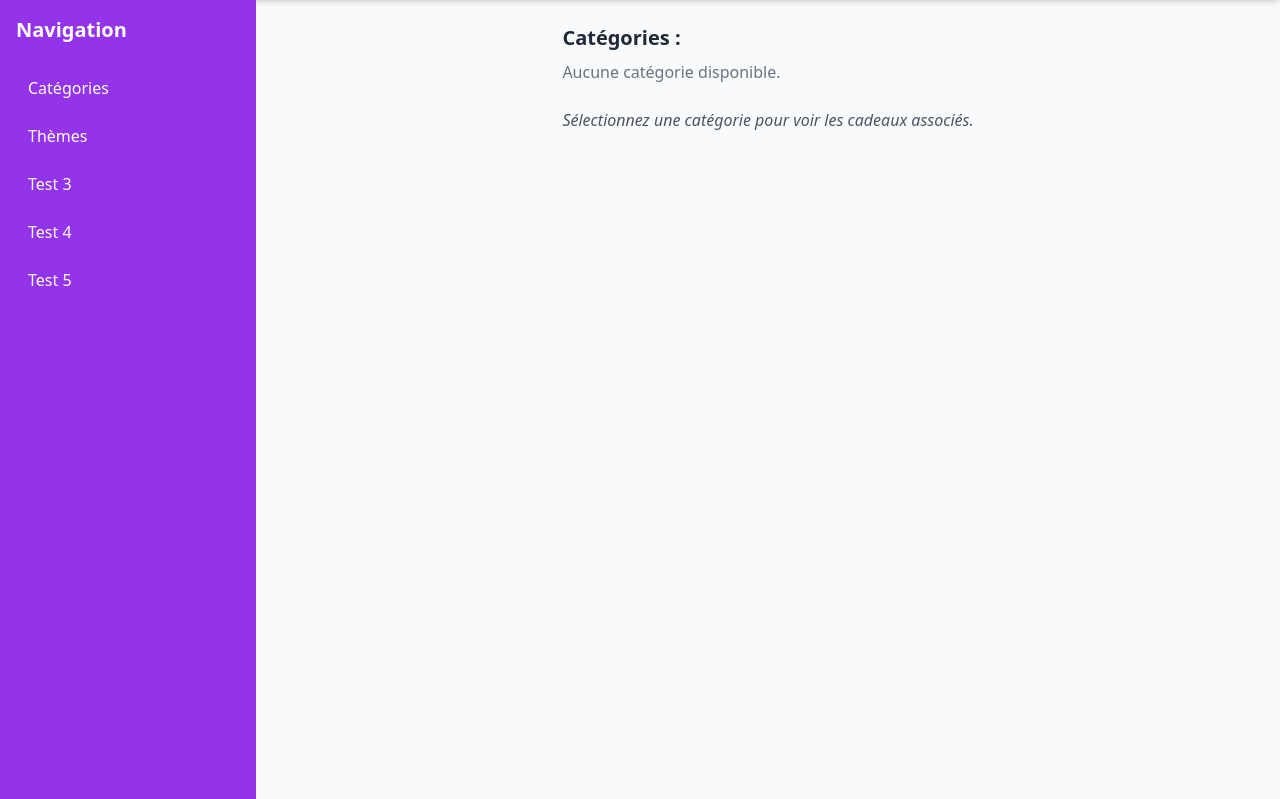
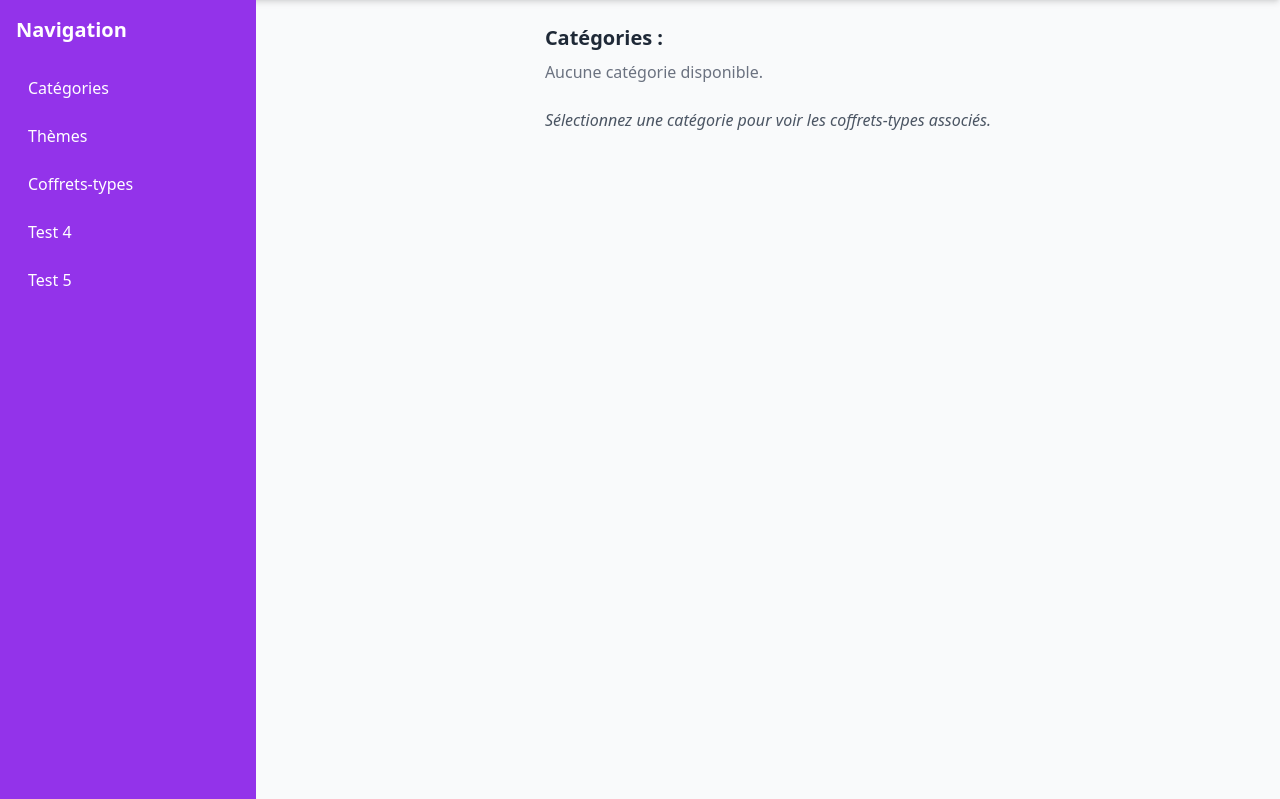
Before and after one commit to hugo-decrypte/TP_GITBOX, a PHP site: template gift.appli/src/views/categories.html.twig in a window 1280 px wide. Shown: the part 64-863 px from the top of the page. Run offline with PHP 8.4, Linux system fonts and the light colour scheme; the template is opened without the code that fills it, so the values that code supplies are empty; some libraries are stand-ins or nearby versions.

Commit message:
possibilité d'afficher la liste des coffrets-types (navbar)

```diff
--- a/gift.appli/src/conf/routes.php
+++ b/gift.appli/src/conf/routes.php
@@ -3,6 +3,7 @@
 
 use gift\appli\Controllers\CategorieIdAction;
 use gift\appli\Controllers\CategoriesAction;
+use gift\appli\Controllers\CoffretsTypesAction;
 use gift\appli\Controllers\HomeAction;
 use gift\appli\Controllers\PrestationAction;
 use gift\appli\Controllers\PrestationParCategorieAction;
@@ -25,6 +26,8 @@ return function ($app) {
         ->setName('themeById');
     $app->get('/', HomeAction::class)
         ->setName('homepage');
+    $app->get('/coffretsTypes', CoffretsTypesAction::class)
+        ->setName('coffretsTypes');
 
     return $app;
 };
--- a/gift.appli/src/views/base/nav.html.twig
+++ b/gift.appli/src/views/base/nav.html.twig
@@ -8,7 +8,7 @@
             <a href="{{ url_for("themes") }}" class="block px-3 py-2 rounded hover:bg-purple-600 transition">Thèmes</a>
         </li>
         <li>
-            <a href="#" class="block px-3 py-2 rounded hover:bg-purple-600 transition">Test 3</a>
+            <a href="{{ url_for("coffretsTypes") }}" class="block px-3 py-2 rounded hover:bg-purple-600 transition">Coffrets-types</a>
         </li>
         <li>
             <a href="#" class="block px-3 py-2 rounded hover:bg-purple-600 transition">Test 4</a>
--- a/gift.appli/src/views/categories.html.twig
+++ b/gift.appli/src/views/categories.html.twig
@@ -17,7 +17,7 @@
 
     {% block details %}
         <div class="mt-6 text-gray-600 italic">
-            <p>Sélectionnez une catégorie pour voir les cadeaux associés.</p>
+            <p>Sélectionnez une catégorie pour voir les coffrets-types associés.</p>
         </div>
     {% endblock %}
 {% endblock %}
```
